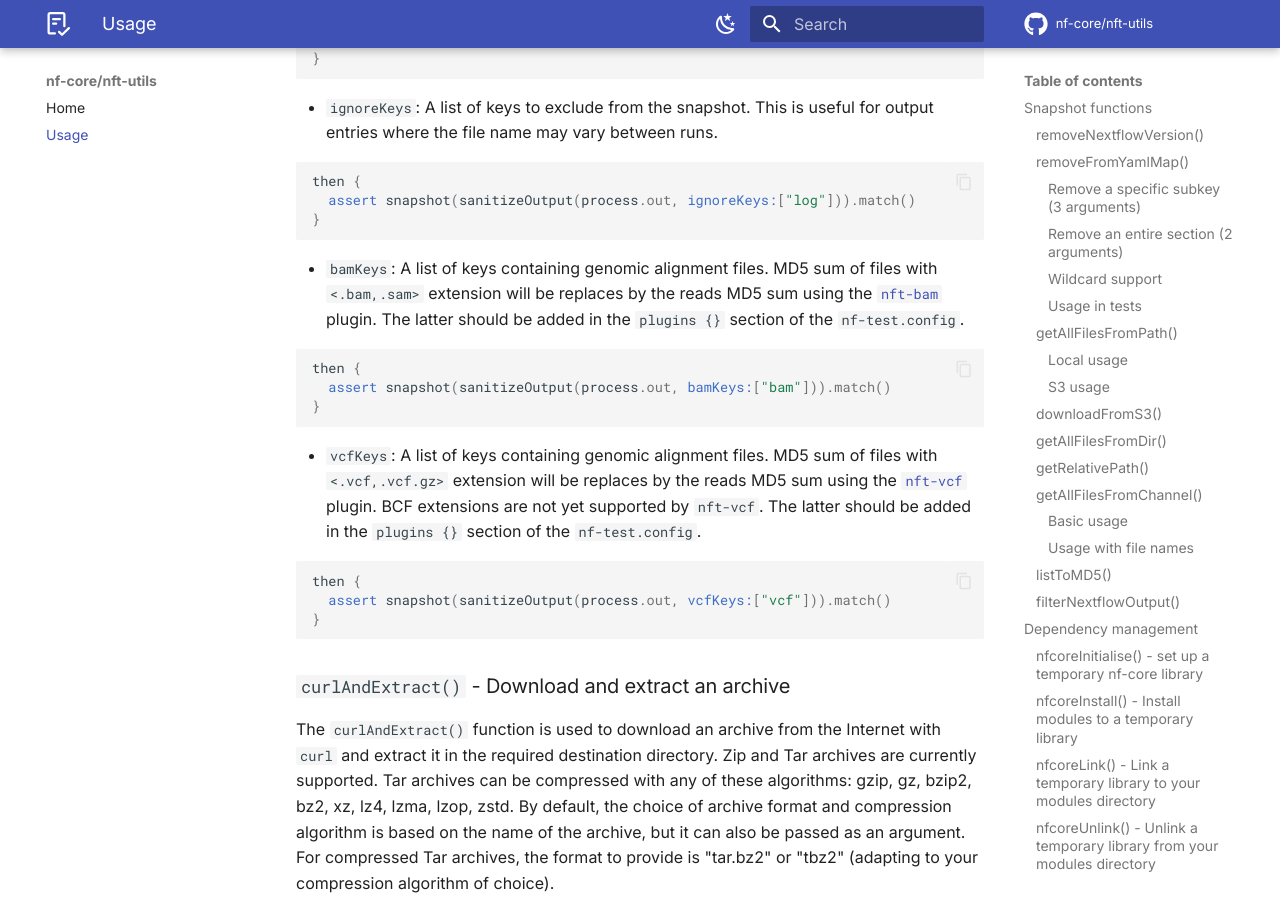
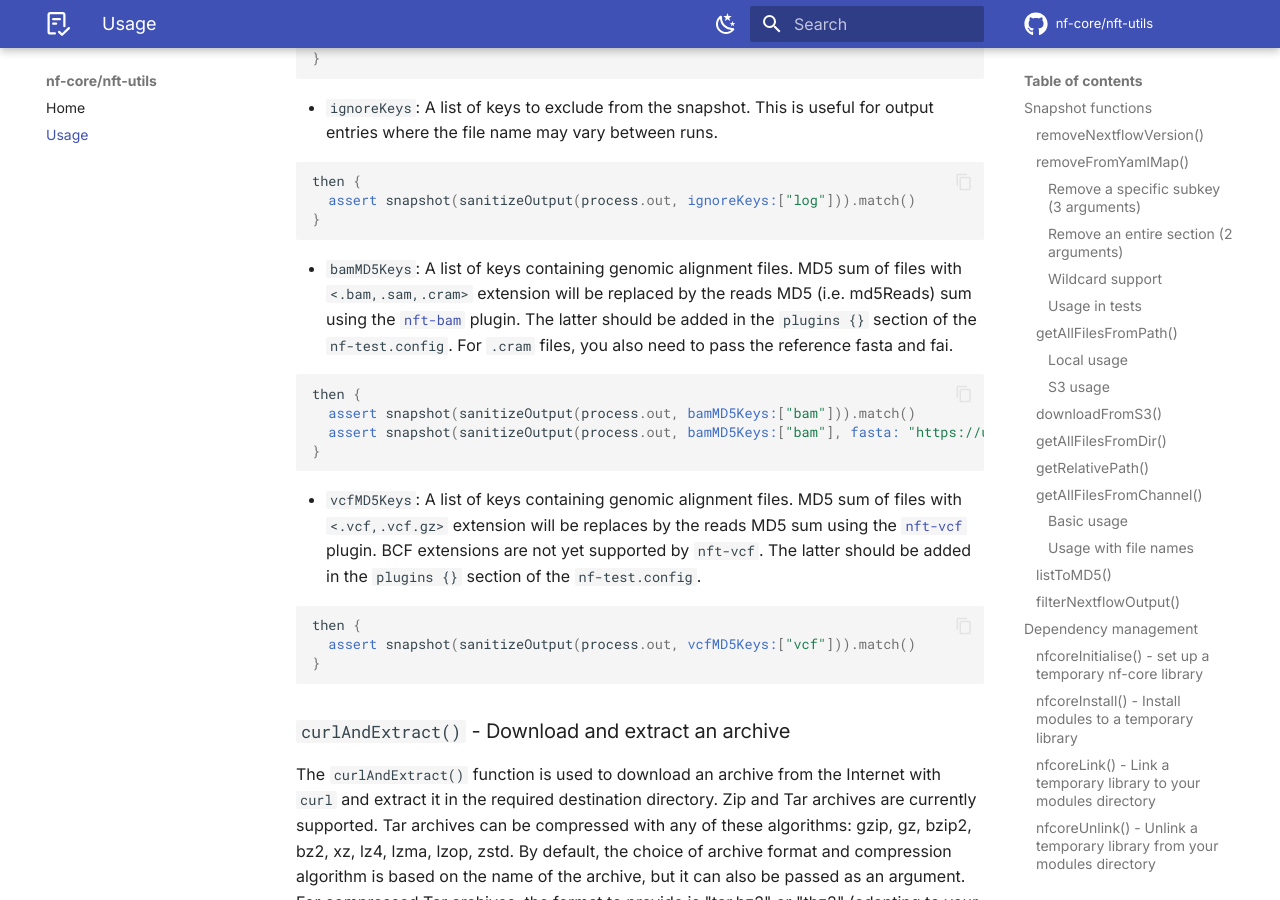
Before and after one commit to nf-core/nft-utils, an MkDocs documentation site: the page built from docs/usage.md, in a window 1280 px wide and 900 px high, scrolled down 16355 px. Built offline with MkDocs 1.6.1 and Material for MkDocs 9.7.7, drawn with Linux system fonts in a browser that asks for light colours; comment, search, counter and statistics services are not loaded; the version menu is left out.

Commit message:
Fix code

````diff
--- a/docs/usage.md
+++ b/docs/usage.md
@@ -712,21 +712,23 @@ then {
 }
 ```
 
-- `bamKeys`: A list of keys containing genomic alignment files. MD5 sum of files with `<.bam,.sam>` extension will be replaces by the reads MD5 sum using the [`nft-bam`](https://nvnieuwk.github.io/nft-bam/dev/) plugin.
+- `bamMD5Keys`: A list of keys containing genomic alignment files. MD5 sum of files with `<.bam,.sam,.cram>` extension will be replaced by the reads MD5 (i.e. md5Reads) sum using the [`nft-bam`](https://nvnieuwk.github.io/nft-bam/dev/) plugin.
+  The latter should be added in the `plugins {}` section of the `nf-test.config`.
+  For `.cram` files, you also need to pass the reference fasta and fai.
+
+```groovy
+then {
+  assert snapshot(sanitizeOutput(process.out, bamMD5Keys:["bam"])).match()
+  assert snapshot(sanitizeOutput(process.out, bamMD5Keys:["bam"], fasta: "https://url/reference.fa", fai: "https://url/reference.fa.fai")).match() // for cram files
+}
+```
+
+- `vcfMD5Keys`: A list of keys containing genomic alignment files. MD5 sum of files with `<.vcf,.vcf.gz>` extension will be replaces by the reads MD5 sum using the [`nft-vcf`](https://github.com/seppinho/nft-vcf) plugin. BCF extensions are not yet supported by `nft-vcf`.
   The latter should be added in the `plugins {}` section of the `nf-test.config`.
 
 ```groovy
 then {
-  assert snapshot(sanitizeOutput(process.out, bamKeys:["bam"])).match()
-}
-```
-
-- `vcfKeys`: A list of keys containing genomic alignment files. MD5 sum of files with `<.vcf,.vcf.gz>` extension will be replaces by the reads MD5 sum using the [`nft-vcf`](https://github.com/seppinho/nft-vcf) plugin. BCF extensions are not yet supported by `nft-vcf`.
-  The latter should be added in the `plugins {}` section of the `nf-test.config`.
-
-```groovy
-then {
-  assert snapshot(sanitizeOutput(process.out, vcfKeys:["vcf"])).match()
+  assert snapshot(sanitizeOutput(process.out, vcfMD5Keys:["vcf"])).match()
 }
 ```
 
````
Also changed, not shown: CHANGELOG.md (+1 -1 lines), 7 other files.
